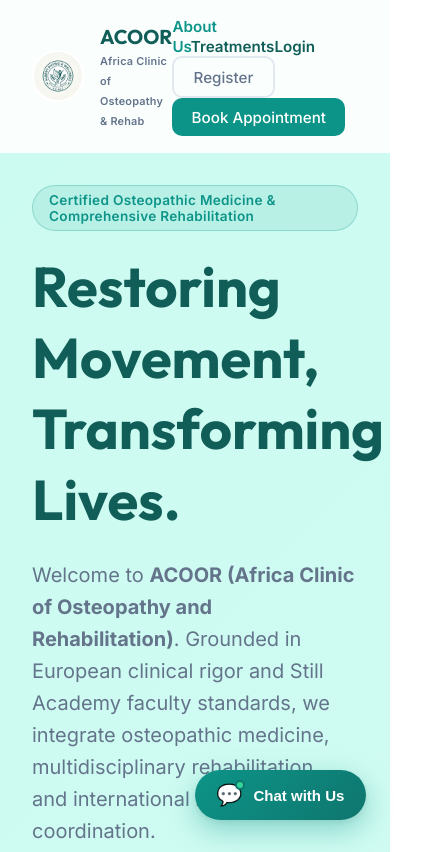
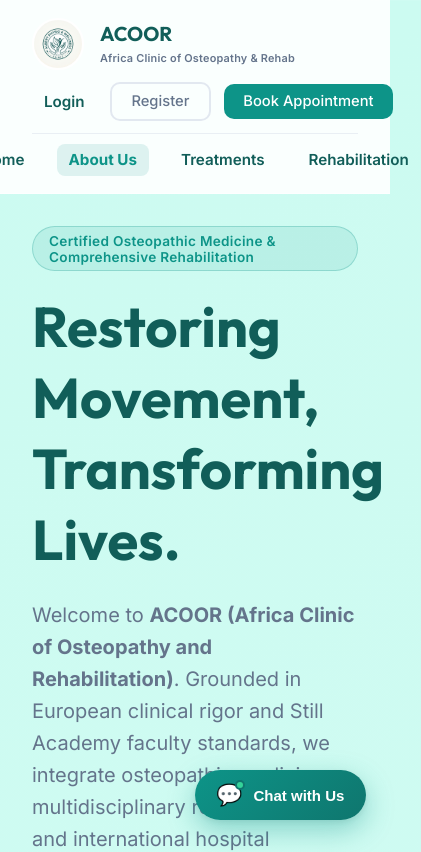
Before and after one commit to azundowphilemon-bit/albert-physio-wellness, a Next.js app: page / in a window 390 px wide. Shown: the top 852 px of the page, 421 px wide, since content can reach past the window. Built offline with nearby package versions, Linux system fonts and the light colour scheme.

Commit message:
style: position About Us in centered navigation bar and separate from registration menu

```diff
--- a/src/app/globals.css
+++ b/src/app/globals.css
@@ -437,15 +437,18 @@ footer {
   position: sticky;
   top: 0;
   z-index: 100;
-  padding: 0.5rem 0;
+  padding: 0.6rem 0;
 }
 
 .nav-container {
+  display: flex;
   flex-direction: row;
   justify-content: space-between;
   align-items: center;
   padding: 0.5rem 2rem;
   max-width: 1400px;
+  width: 100%;
+  gap: 1.5rem;
 }
 
 /* Override container for nav to always be row */
@@ -453,6 +456,7 @@ footer {
   display: flex;
   flex-direction: row;
   justify-content: space-between;
+  align-items: center;
   padding: 0.5rem 2rem;
 }
 
@@ -460,6 +464,7 @@ footer {
   display: flex;
   align-items: center;
   gap: 1rem;
+  flex-shrink: 0;
 }
 
 .logo-sm {
@@ -474,11 +479,45 @@ footer {
   color: var(--secondary-color);
 }
 
+/* Centered Navigation Links */
+.nav-center {
+  display: flex;
+  align-items: center;
+  justify-content: center;
+  gap: 2rem;
+  margin: 0 auto;
+}
+
+/* Right Action & Auth Cluster */
+.nav-actions {
+  display: flex;
+  align-items: center;
+  gap: 0.85rem;
+  flex-shrink: 0;
+}
+
 .sm-btn {
-  padding: 0.6rem 1.2rem;
-  font-size: 0.95rem;
+  padding: 0.55rem 1.2rem;
+  font-size: 0.92rem;
   text-decoration: none;
   display: inline-block;
+  white-space: nowrap;
+}
+
+@media (max-width: 960px) {
+  .nav-container {
+    flex-wrap: wrap;
+    gap: 0.75rem;
+    padding: 0.5rem 1rem;
+  }
+  .nav-center {
+    order: 3;
+    width: 100%;
+    justify-content: center;
+    padding-top: 0.6rem;
+    border-top: 1px solid rgba(226, 232, 240, 0.7);
+    gap: 1.25rem;
+  }
 }
 
 /* Landing Page Hero */
@@ -1129,9 +1168,21 @@ footer {
   font-weight: 600;
   text-decoration: none;
   font-size: 0.95rem;
-  transition: color 0.2s;
+  transition: all 0.2s ease;
+  padding: 0.4rem 0.75rem;
+  border-radius: 8px;
+  white-space: nowrap;
 }
-.nav-link:hover { color: var(--primary-color); }
+.nav-link:hover {
+  color: var(--primary-color);
+  background: rgba(13, 148, 136, 0.08);
+}
+.nav-link.active-link,
+.nav-link.nav-highlight {
+  color: var(--primary-color);
+  font-weight: 700;
+  background: rgba(13, 148, 136, 0.12);
+}
 
 /* ── Why Section ── */
 .why-grid {
--- a/src/app/page.tsx
+++ b/src/app/page.tsx
@@ -19,13 +19,21 @@ export default function LandingPage() {
               </span>
             </div>
           </Link>
-          <nav className="nav-actions">
-            <Link href="/about" className="nav-link" style={{ fontWeight: 600, color: 'var(--primary-color)' }}>About Us</Link>
+
+          {/* Centered Navigation Menu */}
+          <nav className="nav-center">
+            <Link href="/" className="nav-link">Home</Link>
+            <Link href="/about" className="nav-link nav-highlight">About Us</Link>
             <Link href="#treatments" className="nav-link">Treatments</Link>
+            <Link href="/about#rehabilitation" className="nav-link">Rehabilitation</Link>
+          </nav>
+
+          {/* Right Action & Registration Menu */}
+          <div className="nav-actions">
             <Link href="/login" className="nav-link">Login</Link>
             <Link href="/register" className="btn outline sm-btn">Register</Link>
             <Link href="/book" className="btn primary sm-btn">Book Appointment</Link>
-          </nav>
+          </div>
         </div>
       </header>
 
```
Also changed, not shown: src/app/about/page.tsx (+13 -3 lines).
